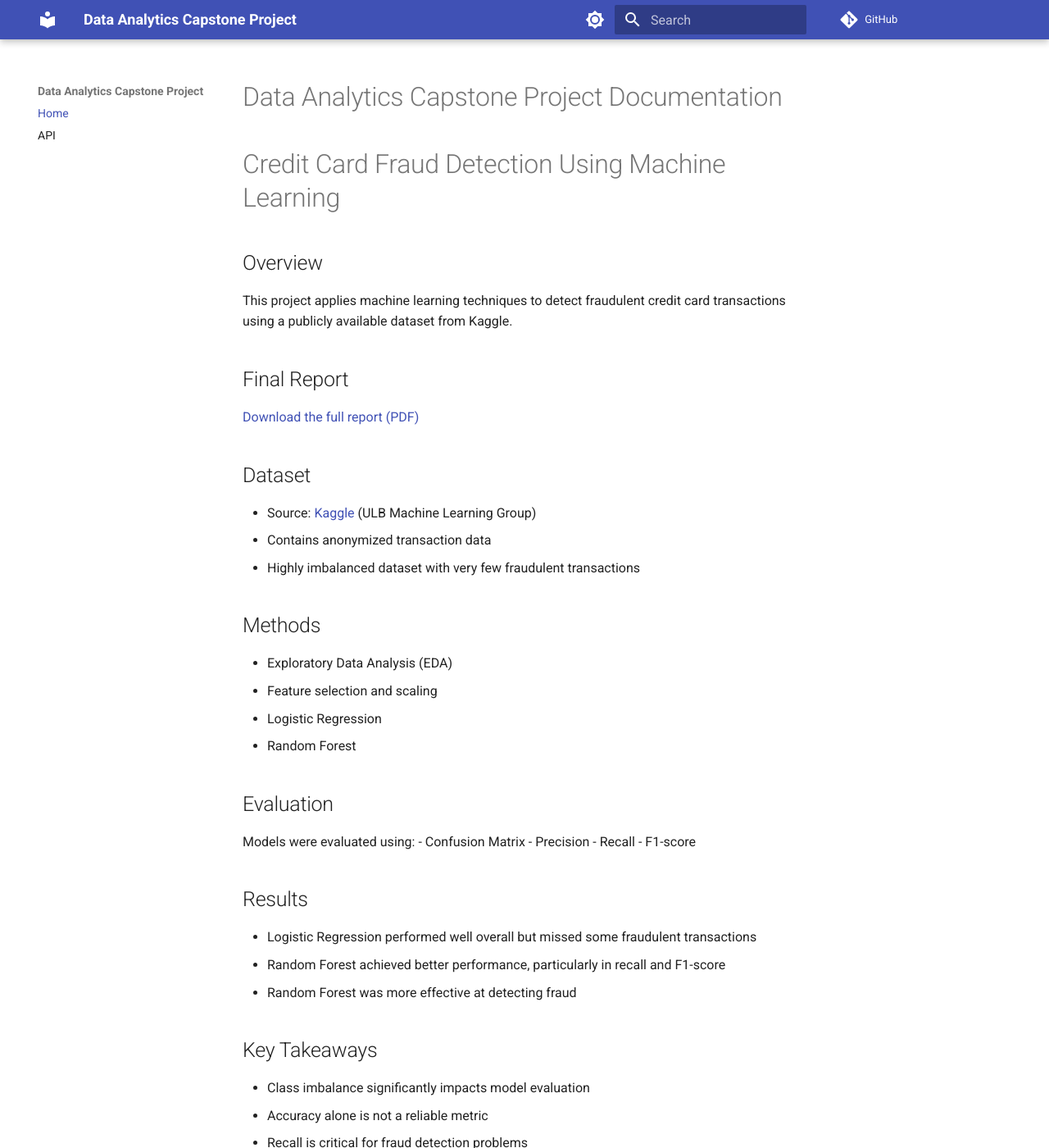
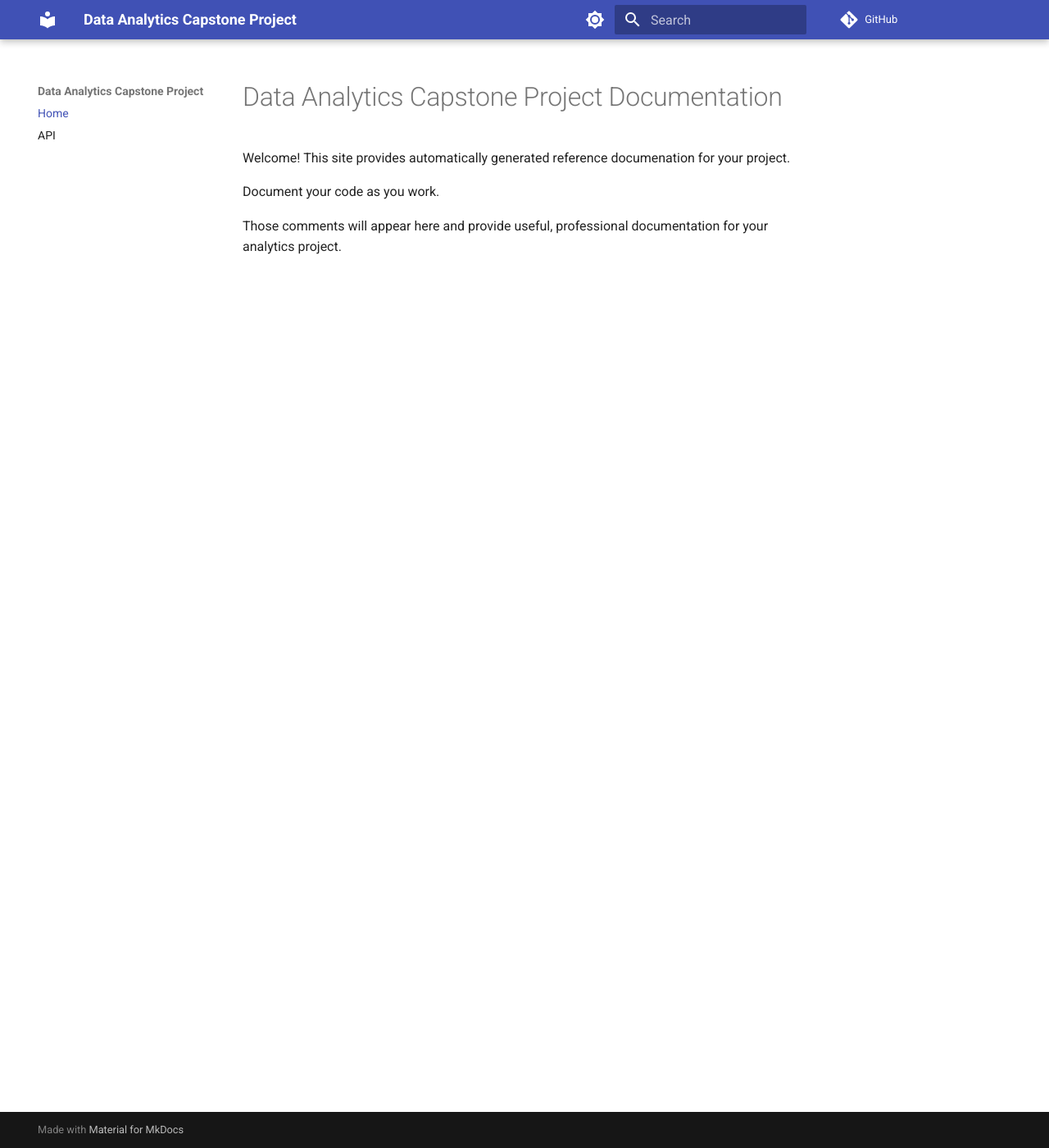
Before and after one commit to james-0177/data-analytics-capstone, an MkDocs documentation site: the page built from docs/index.md, in a window 1280 px wide and 1400 px high. Shown: the whole window at 82% size. Built offline with MkDocs 1.6.1 and Material for MkDocs 9.7.7, drawn with Linux system fonts in a browser that asks for light colours; comment, search, counter and statistics services are not loaded; some of the changed text lies outside the part shown.

Commit message:
Update index.md

```diff
--- a/docs/index.md
+++ b/docs/index.md
@@ -1,46 +1,7 @@
 # Data Analytics Capstone Project Documentation
 
-# Credit Card Fraud Detection Using Machine Learning
+Welcome! This site provides automatically generated reference documenation for your project.
 
-## Overview
-This project applies machine learning techniques to detect fraudulent credit card transactions using a publicly available dataset from Kaggle.
+Document your code as you work.
 
-## Final Report
-
-[Download the full report (PDF)](./docs/credit-card-fraud-detection-report.pdf)
-
-## Dataset
-- Source: [Kaggle](https://www.kaggle.com/datasets/mlg-ulb/creditcardfraud) (ULB Machine Learning Group)
-- Contains anonymized transaction data
-- Highly imbalanced dataset with very few fraudulent transactions
-
-## Methods
-- Exploratory Data Analysis (EDA)
-- Feature selection and scaling
-- Logistic Regression
-- Random Forest
-
-## Evaluation
-Models were evaluated using:
-- Confusion Matrix
-- Precision
-- Recall
-- F1-score
-
-## Results
-- Logistic Regression performed well overall but missed some fraudulent transactions
-- Random Forest achieved better performance, particularly in recall and F1-score
-- Random Forest was more effective at detecting fraud
-
-## Key Takeaways
-- Class imbalance significantly impacts model evaluation
-- Accuracy alone is not a reliable metric
-- Recall is critical for fraud detection problems
-
-## Repository Structure
-- [`eda.ipynb`](./notebooks/eda.ipynb) – Data analysis and modeling
-- [`capstone.png`](./docs/images/capstone.png) – Model comparison results
-- [LaTeX report](./docs/credit-card-fraud-detection-report.pdf) – Final project report
-
-## Author
-James D. Pinkston
+Those comments will appear here and provide useful, professional documentation for your analytics project.
```
